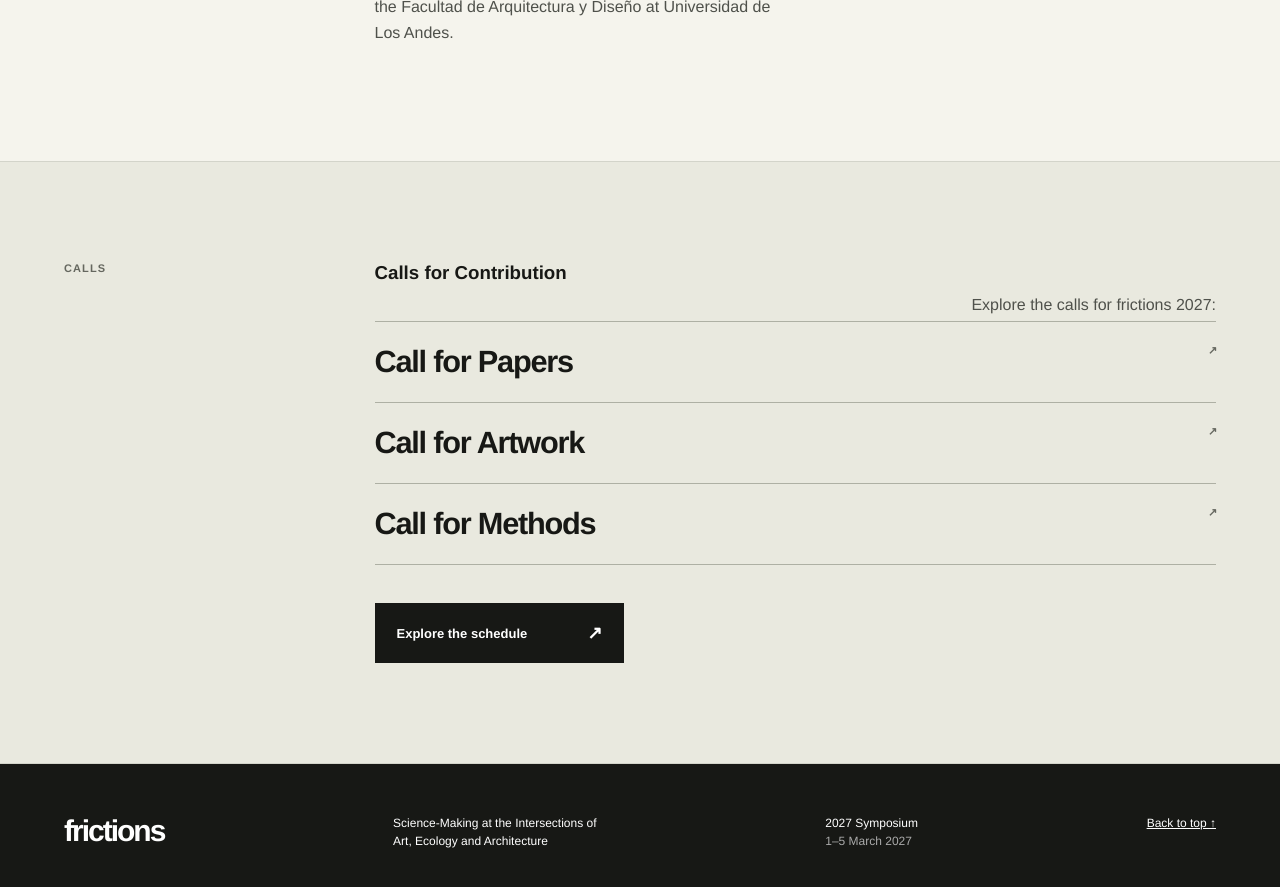
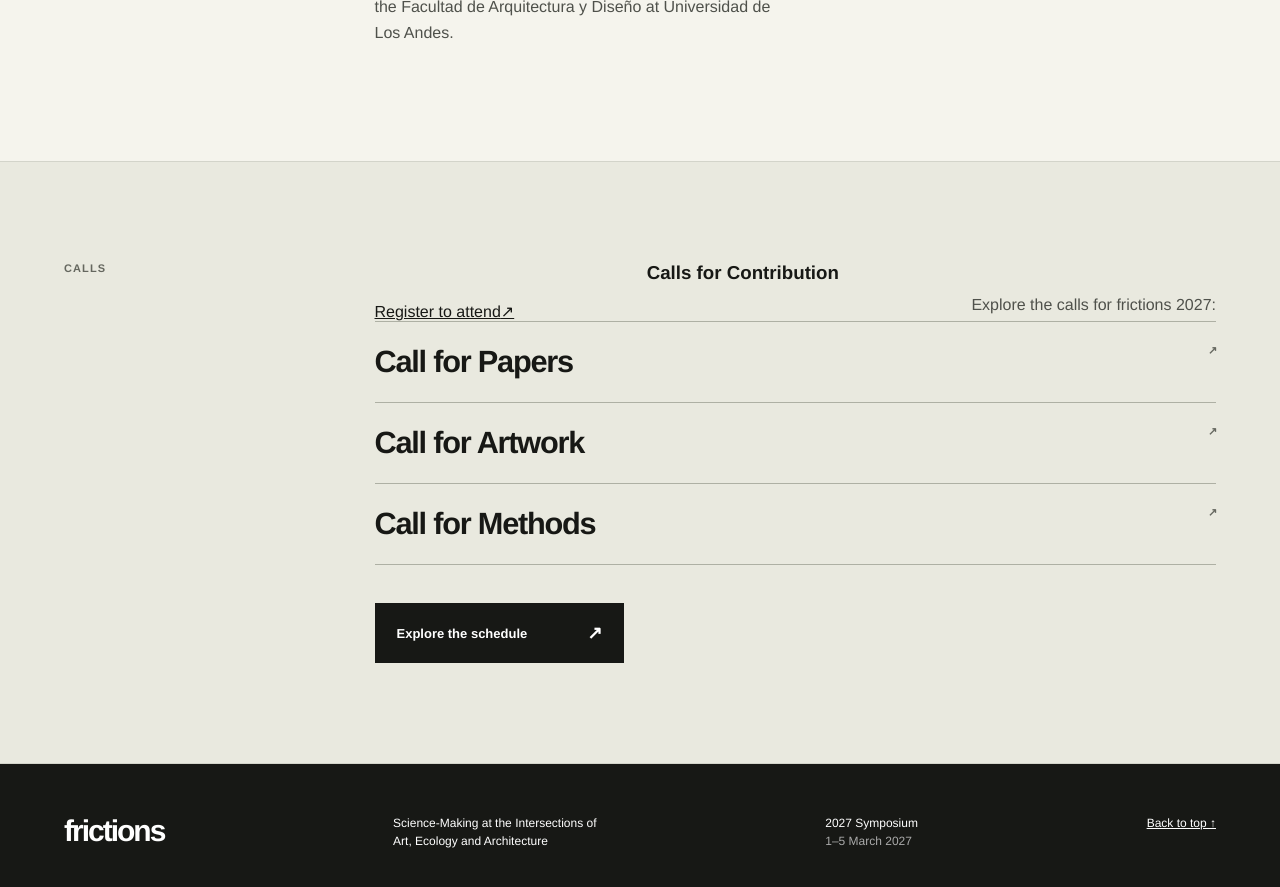
Before and after one commit to rtbs-atlas/frictions.github.io, a Jekyll site: the page built from index.html, in a window 1280 px wide and 900 px high, scrolled down 2035 px. Shown: the top 887 px of the window. Built offline with Jekyll 4.4.1, drawn with Linux system fonts in a browser that asks for light colours.

Commit message:
Add registration link for Calls for Contribution

```diff
--- a/index.html
+++ b/index.html
@@ -40,6 +40,7 @@ Set participants include academics and post-graduate students from Universidad d
   <div class="section-label">Calls</div>
   <div class="programme-content">
     <div class="programme-heading">
+      <a href="{{ '/calls/papers/' | relative_url }}">Register to attend<span aria-hidden="true">↗</span></a>
       <div><h3>Calls for Contribution</h3><br></div>
       <p>Explore the calls for frictions 2027:</p>
     </div>
```
